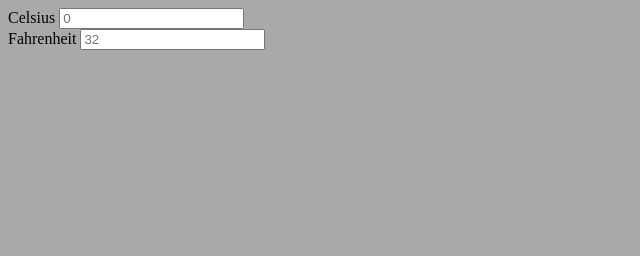
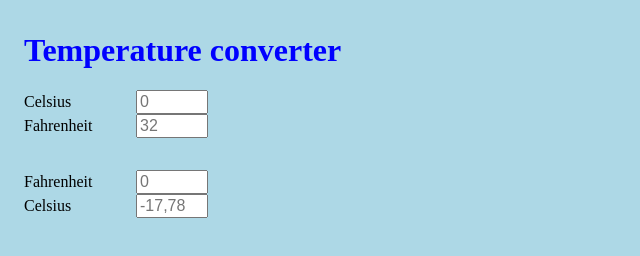
Before and after one commit to giuliadev95/Temperature_converter, a plain HTML site: page index.html in a window 1280 px wide. Shown: the whole page, without its empty margins (0-640 px from the left). Drawn offline with Linux system fonts and the light colour scheme.

Commit message:
Added from Fahrenheit to Celsius conversion both in script.js and in index.html. Added some  style.

```diff
--- a/index.html
+++ b/index.html
@@ -7,14 +7,31 @@
     <link rel="stylesheet" href="style.css">
 </head>
 <body>
+    <div class="container">
+        <h1> Temperature converter</h1>
+
         <form>
             <label for="celsius"> Celsius</label>
             <input type="number" id="celsius" placeholder="0" value="" oninput="convert()"> <!-- Celsius ° -->
         </form>
+
         <form>
             <label for="fahrenheit">Fahrenheit</label>
             <input type="text" id="fahrenheit" placeholder="32" readonly>  <!-- Fahrenheit ° -->
         </form>
+   </div>
+
+   <div class="container">
+        <form>
+            <label for="fahrenheit-1">Fahrenheit</label>
+            <input type="number" id="fahrenheit-1" placeholder="0" value="" oninput="reverse()">
+        </form>
+
+        <form>
+            <label for="celsius-1">Celsius</label>
+            <input type="text" id="celsius-1" placeholder="-17,78" readonly>
+        </form>
+   </div>
  <script src="script.js"></script>
 </body>
 </html>
--- a/script.js
+++ b/script.js
@@ -1,21 +1,39 @@
-// Convert Celsius to Fahreneith Formula (0 °C × 9/5) + 32 = 32 °F
+// Convert Celsius to Fahreneith Formula (°C × 9/5) + 32
 
-function convert() {
+function convert() {   // open function.
 
    var prompt = document.getElementById('celsius').value
    console.log(prompt); // input value in Celsius.
    console.log(typeof prompt); // In the first place, the input value is a 'text'= a string.
 
 
-   var conversion = parseFloat(prompt); // Secondly, the input value gets converted into a number;
-   console.log(typeof conversion);
+   var celsiusNum = parseFloat(prompt); // Secondly, the input value gets converted into a number.
+   console.log(typeof celsiusNum);
 
-   console.log(conversion);
-   var result = conversion * 9/5 + 32; // formula Celsius > Fahrenheit;
+   console.log(celsiusNum);
+   var result = celsiusNum * 9/5 + 32; // formula Celsius > Fahrenheit.
    console.log(result);
 
-   var fahrenheitInput = document.getElementById('fahrenheit'); // use the "fahrenheit" input field to display the result.
-   fahrenheitInput.value = result.toFixed(1);  // display the result as an output in index.html.
+   var fahrenheitOutput = document.getElementById('fahrenheit'); // use the "fahrenheit" input field to display the result.
+   fahrenheitOutput.value = result.toFixed(1);  // display the result in the 'Fahrenheit' input field.
+
+}
 
 
+
+// Convert Fahrenheit to Celsius Formula (°F - 32) × 5/9
+
+function reverse(){    // open function.
+
+var prompt = document.getElementById('fahrenheit-1').value;   // get the input value by id.
+console.log(typeof prompt);   // console.log the typeof the value.
+
+var fahrenheitNum = parseFloat(prompt);   // convert the value to string to number.
+console.log(typeof fahrenheitNum);   // console log typeof.
+
+var result = (fahrenheitNum - 32) * 5/9 ;  // take the value of Fahrenheit degrees and apply to them the conversion formula.
+
+var celsiusOutput = document.getElementById('celsius-1');    // use the "Celsius" input field to display the result.
+celsiusOutput.value= result.toFixed(1);   // display the result in the 'Celisus' input field.
+
 }
--- a/style.css
+++ b/style.css
@@ -1,3 +1,35 @@
 body{
-    background-color: darkgray;
+    background-color: lightblue
 }
+
+form {
+    display: flex;
+    flex-direction: row;
+    flex-wrap: wrap;
+    gap:2rem;
+    align-items: center;
+    align-content: center;
+}
+
+label, input {
+
+    font-size: 1rem;
+}
+
+label {
+    width: 5rem;
+}
+
+input {
+    width: 4rem;
+}
+
+
+.container {
+    margin: 2rem 1rem;
+}
+
+h1 {
+    color: blue;
+    font-size: 2rem;
+}
```
Lines whose indentation alone changed are shown as unchanged.
